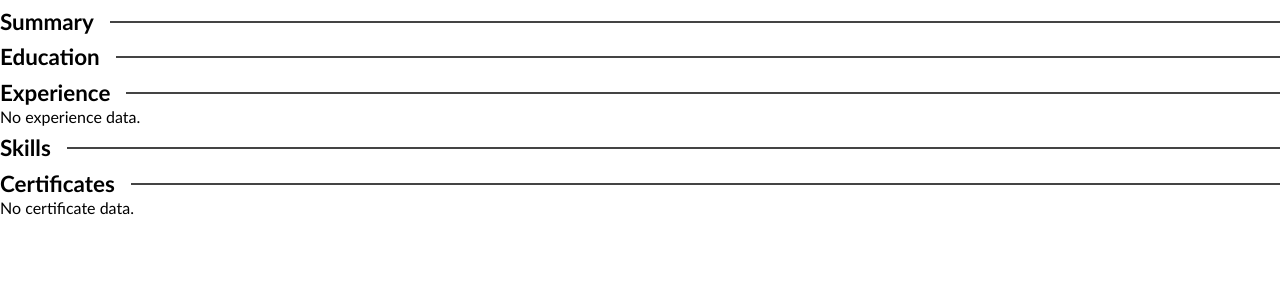
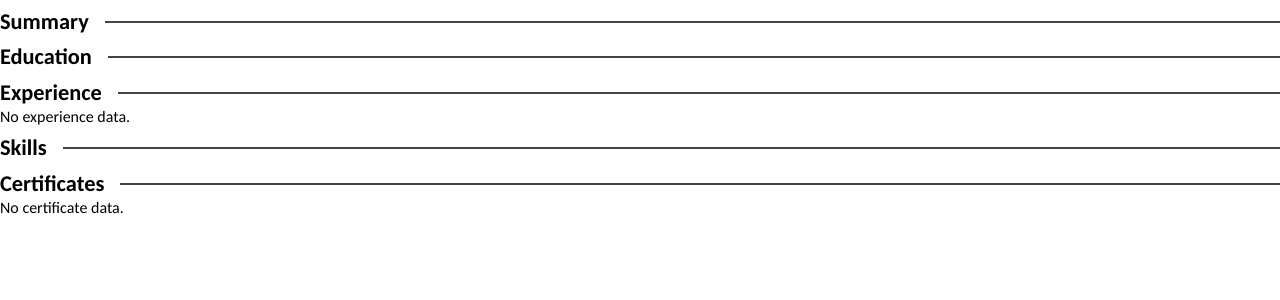
Before and after one commit to achmad-irfan/cv_builder, a Django app: template form/templates/form/cv.html in a window 1280 px wide. Shown: the top 300 px of the page. Run offline with Django 4.2, Linux system fonts and the light colour scheme; the template is opened without the code that fills it, so the values that code supplies are empty.

Commit message:
add carlito

```diff
--- a/form/static/form/css/cv_style1.css
+++ b/form/static/form/css/cv_style1.css
@@ -3,8 +3,37 @@
   margin: 1cm;
 }
 
+@font-face {
+  font-family: "Carlito";
+  src: url("../font/carlito/Carlito-Regular.ttf") format(truetype);
+  font-weight: normal;
+  font-style: normal;
+}
+
+@font-face {
+  font-family: "Carlito";
+  src: url("../font/carlito/Carlito-Bold.ttf") format(truetype);
+  font-weight: bold;
+  font-style: normal;
+}
+
+@font-face {
+  font-family: "Carlito";
+  src: url("../font/carlito/Carlito-Italic.ttf") format(truetype);
+  font-weight: normal;
+  font-style: italic;
+}
+
+@font-face {
+  font-family: "Carlito";
+  src: url("../font/carlito/Carlito-BoldItalic.ttf") format(truetype);
+  font-weight: bold;
+  font-style: italic;
+}
+
+
 * {
-  font-family: "Calibri", sans-serif;
+  font-family: "Carlito", sans-serif;
   color: #000;
   margin: 0;
   padding: 0;
```
Also changed, not shown: form/static/form/font/carlito/Carlito-Bold.ttf (added), form/static/form/font/carlito/Carlito-BoldItalic.ttf (added), form/static/form/font/carlito/Carlito-Italic.ttf (added), form/static/form/font/carlito/Carlito-Regular.ttf (added).
